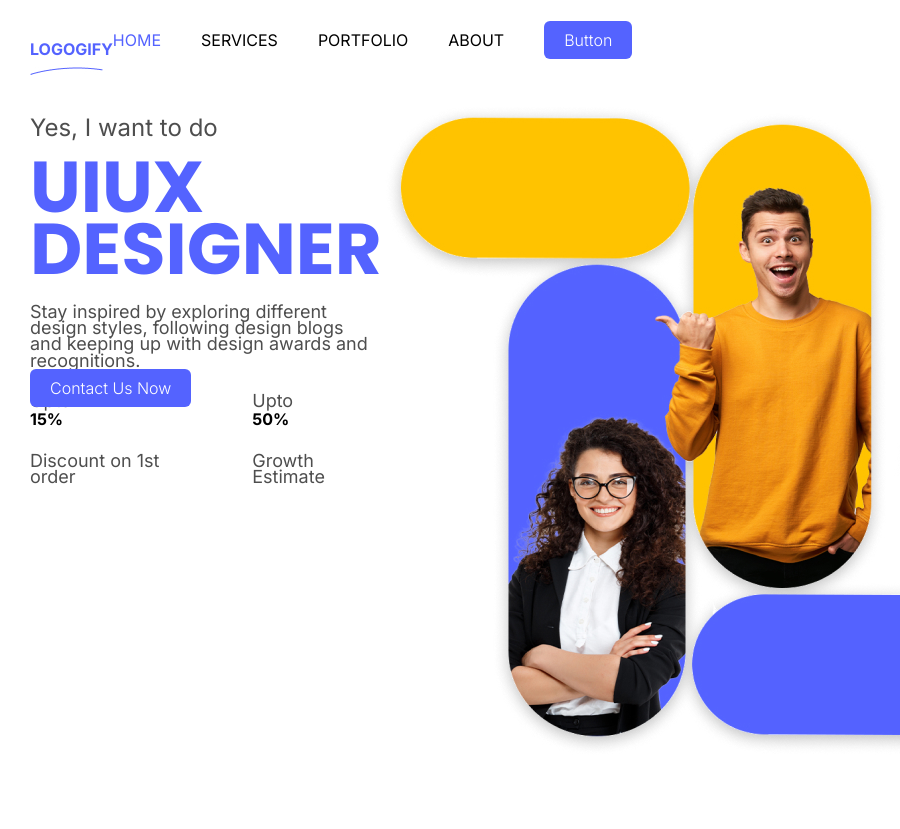
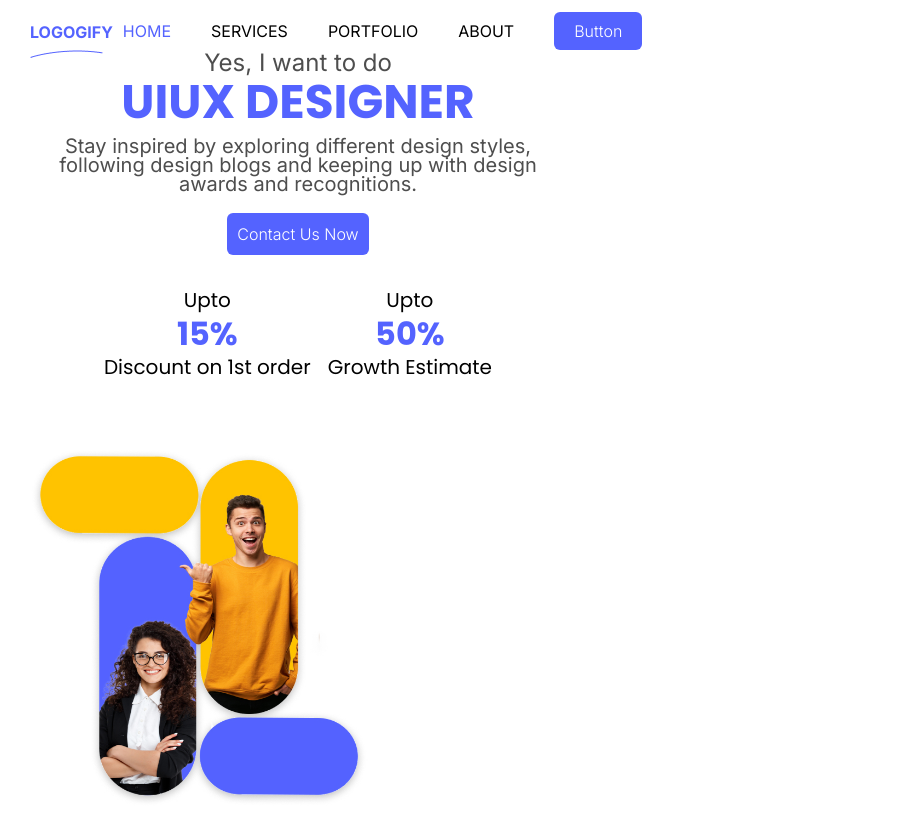
Before and after one commit to dmabubakkar0/UIUX-DESIGNER, a plain HTML site: page index.html in a window 600 px wide. Shown: the top 829 px of the page, 900 px wide, since content can reach past the window. Before the commit the page ends 800 px from the top, so only its background shows below. Drawn offline with Linux system fonts and the light colour scheme.

Commit message:
complate

```diff
--- a/index.html
+++ b/index.html
@@ -34,6 +34,7 @@
 </div>
 
  </div>
+</div>
     </section>
     <!-- header_ Navbar_end  -->
 
@@ -48,44 +49,32 @@
 
 <h1 class="sup_main">UIUX DESIGNER</h1>
 
-<p> Stay inspired by exploring different <br>design styles, following design blogs <br> and keeping up with design awards and recognitions.</p>
+<p> Stay inspired by exploring different design styles,    following design blogs  and keeping up with design awards and   recognitions.</p>
 
     <div class="btn"><a href="#">Contact Us Now</a>
 
     </div>
 
  <div class="upoth_main">
+
     <div class="Upto_1st">
         <p>Upto </p>
          <h4>15%</h4>
-         <p>Discount on 1st order</p>
+         <p class="footer_text">Discount on 1st order</p>
         </div>
 
             <div class="Upto_end">
         <p>Upto </p>
          <h4>50%</h4>
-         <p>Growth Estimate</p>
+         <p class="footer_text">Growth Estimate</p>
         </div>
-        </div>
-
-
-
-
-
+    </div>
 
 </div>
 
-
-<div class="img">
+<div class="img_right">
     <img src="img/hero section/Image 1.jpg" alt="">
 </div>
-
-
-
-
-
-
-
 </div>
 
 
--- a/style.css
+++ b/style.css
@@ -6,6 +6,8 @@
     padding: 0;
     margin: 0;
     font-family: Inter;
+
+    box-sizing: border-box;
 }
 /* Alwyes excit */
 .conatiner {
@@ -46,7 +48,7 @@
 
 .navbar {
     display: flex;
-    justify-content: space-evenly;
+    justify-content: space-between;
 
 }
 .logo_img_and_text  {
@@ -95,7 +97,8 @@ color: #5463FF;
 
 .content {
     display: flex;
-justify-content: space-between;
+    justify-content: space-around;
+    padding-top: 56px;
 
 
 }
@@ -117,20 +120,24 @@ color: #5463FF;
 
 }
 .hero_text {
-    gap: 20px;
-    /* padding-left: 95px; */
+    position: relative;
+    top: 121px;
+    left: 17px;
 }
+
 .hero_text p {
     font-size: 18px;
     font-family: Inter , meadium;
-    line-height: 90.6%;
+    line-height:  95.6%;
     color: #4E4E4E;
     padding-top: 24px;
 }
 
 .hero_text .btn {
-    display: inline-block;
- position: absolute;
+
+    position: relative;
+    top: 20px;
+    padding: 11px 10px;
 
 
 }
@@ -143,13 +150,83 @@ color: #5463FF;
 .upoth_main {
     display: flex;
     justify-content: stretch;
+    gap: 17px;
+    padding-top: 41px;
 
-    gap: 55px;
+}
+.Upto_1st p {
+  font-size: 16px;
+  font-family: poppins , reguler;
+  line-height: 34.4%;
+  color: #000000;
+}
+.Upto_1st h4 {
+    font-size: 32px;
+    font-family: poppins , bold;
+    color: #5463FF;
 
+}
+.Upto_1st .footer_text {
+padding: 0 0;
+
+}
+.Upto_end p {
+  font-size: 16px;
+  font-family: poppins , reguler;
+  line-height: 34.4%;
+  color: #000000;
+}
+.Upto_end h4 {
+    font-size: 32px;
+    font-family: poppins , bold;
+    color: #5463FF;
+
+}
+.Upto_end .footer_text {
+padding: 0 0;
+
+}
+.img_right {
+    padding: 15px 0;
 }
 
 
-/* Hero section end  */
+
+
+
+@media only screen and (min-width: 600px) and (max-width: 1024px) {
+
+    /* hero section strat */
+
+    .content {
+
+        padding-top: 15px;
+
+
+    }
+
+
+    .content .sup_main {
+        font-size: 35px;
+        line-height: 86.3%;
+        }
+.hero_text {
+
+    top: 65px;
+    left: 7px;
+}
+.hero_text p {
+    font-size: 18px;
+    line-height: 94.6%;
+
+    padding-top: 15px;}
+
+
+
+    .img_right  img {
+        max-width:340px;
+        height: auto;
+    }
 
 
 
@@ -159,6 +236,62 @@ color: #5463FF;
 
 
 
+    /* hero section end */
+
+}
+
+
+
+
+
+@media only screen and (max-width: 600px) {
+
+    .navbar {
+
+        gap: 10px;
+    }
+
+
+
+    .logo_img_and_text {
+        padding-top: 22px;
+    }
+
+
+
+
+    .content {
+        display: flex;
+         flex-flow: column  wrap;
+
+    }
+    .hero_text {
+        position: relative;
+        top:-54px;
+        left: -2px;
+
+    }
+
+    .content .sup_main {
+        font-size: 47px;
+
+        line-height: 85.3%;
+
+    }
+
+
+
+    .hero_text {
+        text-align: center;
+    }
+
+    .hero_text p {
+        font-size: 20px;
+   }
+
+.upoth_main {
+
+    justify-content: center;
 
 
 
@@ -166,43 +299,4 @@ color: #5463FF;
 
 
 
-
-
-
-
-
-
-
-
-
-
-
-
-
-
-
-
-
-
-
-
-
-
-
-
-
-
-
-
-
-@media only screen and (min-width: 600px) and (max-width: 1024px) {
-    /* Styles for tablets */
-}
-
-
-
-
-
-@media only screen and (max-width: 600px) {
-    /* Styles for mobile devices */
-}
+} }
```
